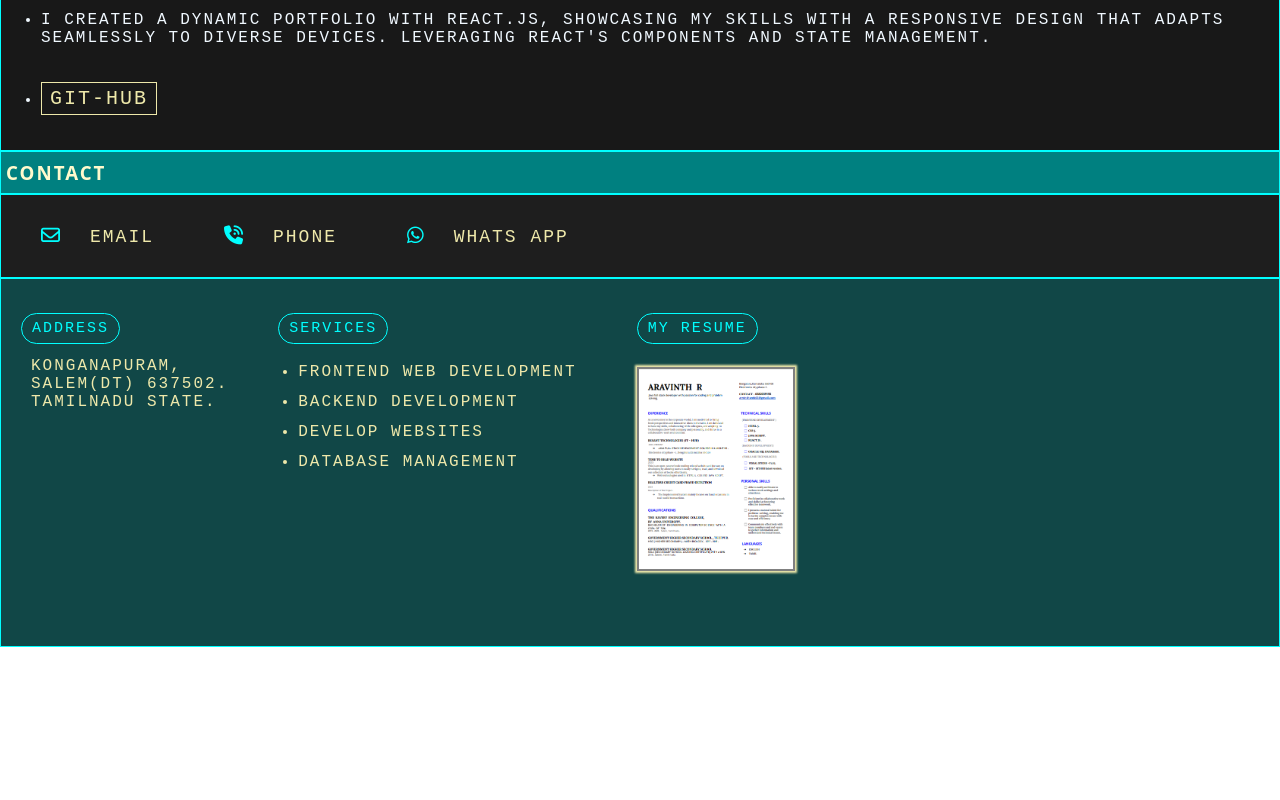
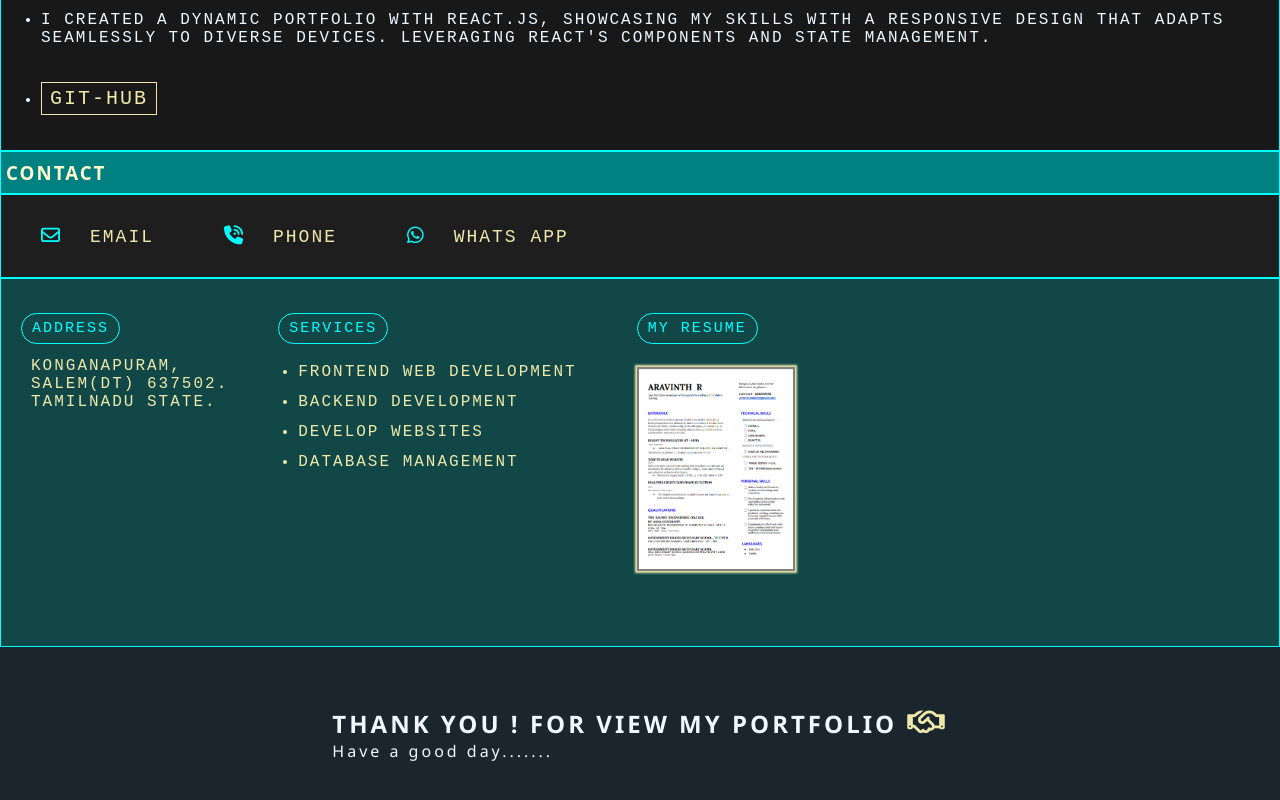
Before and after one commit to aravinth-webdev/portfolio, a React (Create React App) app: page / in a window 1280 px wide. Shown: the part 1984-2784 px from the top of the page. Before the commit the page ends 2631 px from the top, so only its background shows below. Built offline with nearby package versions, Linux system fonts and the light colour scheme.

Commit message:
update the elements

```diff
--- a/src/App.css
+++ b/src/App.css
@@ -419,8 +419,30 @@ padding: 10px 40px;
   box-shadow: none;
   transform: scale(0.9);
   transition: all 0.2s;
+}
+#thanksmsg{
+  flex-wrap: wrap;
+  color: aliceblue;
+  /* margin-top: 2px; */
+  background-color:rgb(26, 37, 46);
+}
+.letters{
+  width: fit-content;
+  padding: 60px 0px;
+  letter-spacing: 3px;
+  font-family:'Segoe UI', Tahoma, Geneva, Verdana, sans-serif;
+}
+.letters>h2>i{
+  font-size: 30px;
+  color: palegoldenrod;
+}
+.letters>label{
+  padding: 7px 0px;
+}
+.letters>h2>i{
+  padding: 0px 0px 0px 10px;
+}
 
-}
 
 @media only screen and (max-width:410px){
   body{
--- a/src/App.js
+++ b/src/App.js
@@ -32,6 +32,7 @@ let Card = Mydata.map((item)=>{
         service3={item.service3.toUpperCase()}
         service4={item.service4.toUpperCase()}
         />
+        <Saythanks/>
         </div>
 })
 return ( <div>
@@ -297,29 +298,19 @@ function Aboutus(props){
        </img>
        </a>
        </div>
-       </div>
       </div>
+      </div>
+      )
+}
+
+function Saythanks(){
+   return(
+      <div id="thanksmsg">
+      <div className="letters">
+      <h2>THANK YOU ! FOR VIEW MY PORTFOLIO<i class="fa-regular fa-handshake"></i></h2>
+      <label className="letters">Have a good day.......</label>
+      </div>
+      </div>
+
    )
 }
-
-   //  let observer=new IntersectionObserver(
-
-//   (entries)=>{
-//     entries.forEach(x=>{
-//       console.log(x)
-//       if(x.isIntersecting){
-//         x.target.classList.add(".animate")
-//         console.log("hello")
-//       }
-//       else{
-//         x.target.classList.remove(".animate")
-//       }
-//     })
-//   },{threshold:0.5}
-// )
-//  let loop= document.querySelectorAll(".animate")
-//  for( let i=0 ;i<loop.length;i++){
-//   let elements=loop[i]
-//   console.log(elements)
-//   observer.observe(elements)
-// }
```
